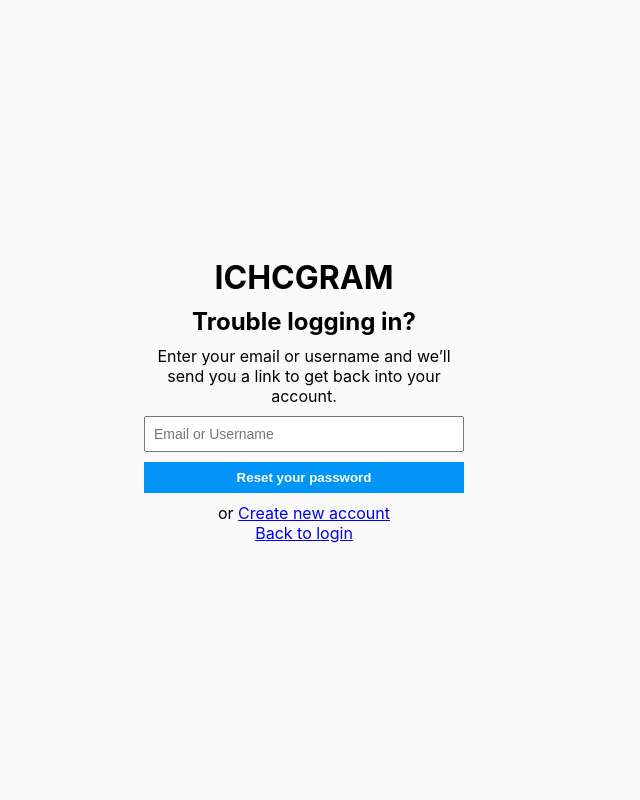
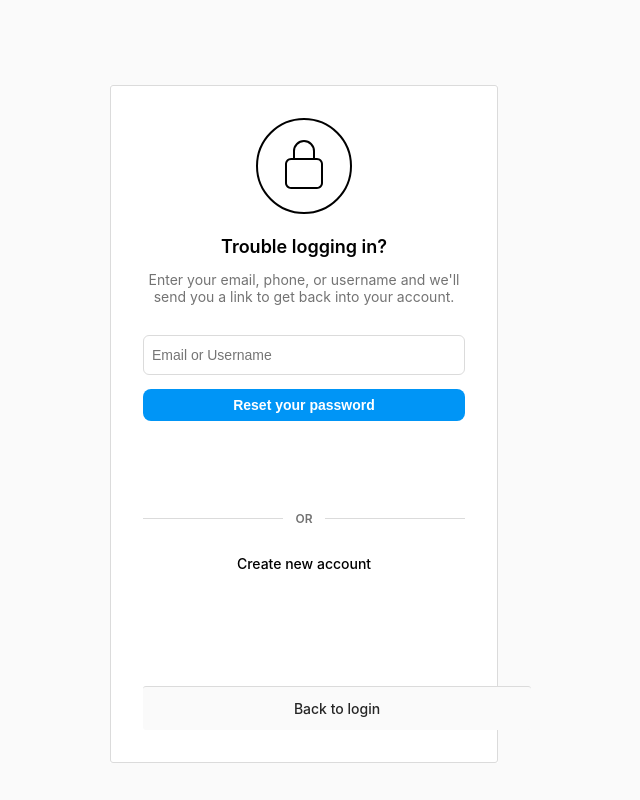
Before and after one commit to nataliia-tyrsa/social-media-app, a React (Vite) app in the folder frontend/: page /reset in a window 1280 px wide. Shown: the whole page, without its empty margins (336-976 px from the left). Built offline with nearby package versions, Linux system fonts and the light colour scheme.

Commit message:
feat: finalize Reset Password page with full layout, divider, and 'Back to login' block

```diff
--- a/frontend/src/pages/ResetPassword/ResetPassword.css
+++ b/frontend/src/pages/ResetPassword/ResetPassword.css
@@ -1,28 +1,123 @@
-.reset-container {
-    display: flex;
-    justify-content: center;
-    align-items: center;
-    min-height: 100vh;
-  }
+* {
+  margin: 0;
+  padding: 0;
+  box-sizing: border-box;
+}
 
-  .reset-form {
-    width: 320px;
-    display: flex;
-    flex-direction: column;
-    gap: 10px;
-    text-align: center;
-  }
+a {
+  text-decoration: none;
+  color: inherit;
+}
 
-  .reset-form input {
-    padding: 8px;
-    font-size: 14px;
-  }
+.reset-wrapper {
+  display: flex;
+  flex-direction: column;
+  align-items: center;
+  margin-top: 85px;
+  background-color: #fff;
+}
 
-  .reset-form button {
-    background-color: #0095f6;
-    color: white;
-    padding: 8px;
-    font-weight: bold;
-    border: none;
-    cursor: pointer;
-  }
+.reset-form {
+  border: 1px solid #dbdbdb;
+  border-radius: 3px;
+  padding: 32px;
+  width: 388px;
+  display: flex;
+  flex-direction: column;
+  gap: 14px;
+  text-align: center;
+  background-color: #fff;
+}
+
+.reset-lock-icon {
+  width: 96px;
+  height: 96px;
+  margin: 0 auto 8px;
+}
+
+.reset-title {
+  font-size: 18px;
+  font-weight: 600;
+}
+
+.reset-description {
+  font-size: 14px;
+  color: #737373;
+  margin-bottom: 16px;
+}
+
+.reset-input {
+  padding: 8px;
+  font-size: 14px;
+  border: 1px solid #dbdbdb;
+  border-radius: 6px;
+  height: 40px;
+}
+
+.reset-button {
+  background-color: #0095f6;
+  color: white;
+  padding: 8px;
+  font-weight: 600;
+  font-size: 14px;
+  border: none;
+  cursor: pointer;
+  border-radius: 8px;
+  margin-bottom: 60px;
+}
+
+.reset-divider {
+  display: flex;
+  align-items: center;
+  gap: 12px;
+  margin: 16px 0;
+  color: #737373;
+  margin-bottom: 15px;
+}
+
+.reset-divider hr {
+  flex-grow: 1;
+  height: 1px;
+  border: none;
+  background-color: #dbdbdb;
+}
+
+.reset-divider span {
+  font-size: 12px;
+  font-weight: 600;
+}
+
+.reset-create-link {
+  font-size: 14px;
+  font-weight: 500;
+  cursor: pointer;
+  margin-bottom: 84px;
+}
+
+.reset-create-link:hover{
+  color: #0095f6;
+}
+
+.reset-bottom-bar {
+  width: 388px;
+  height: 44px;
+  background-color: rgba(250, 250, 250, 1);
+  border-top: 1px solid rgba(219, 219, 219, 1);
+  border-radius: 3px;
+  display: flex;
+  justify-content: center;
+  align-items: center;
+  margin-top: 16px;
+}
+
+.reset-bottom-bar a {
+  font-size: 14px;
+  font-weight: 500;
+  color: #262626;
+  text-decoration: none;
+}
+
+.reset-bottom-bar a:hover {
+  color: #0095f6;
+  transition: 0.2s ease;
+}
--- a/frontend/src/pages/ResetPassword/index.tsx
+++ b/frontend/src/pages/ResetPassword/index.tsx
@@ -1,24 +1,28 @@
-import { useState } from 'react';
-import { Link } from 'react-router-dom';
-import './ResetPassword.css'; // если будут стили
+import { useState } from "react";
+import { Link } from "react-router-dom";
+import "./ResetPassword.css";
+import lock from "../../assets/lock.svg";
 
 const ResetPassword = () => {
-  const [input, setInput] = useState('');
+  const [input, setInput] = useState("");
 
   const handleSubmit = (e: React.FormEvent) => {
     e.preventDefault();
-    // тут можно отправить запрос на /api/auth/reset (если есть)
     alert(`Reset link sent to: ${input}`);
   };
 
   return (
-    <div className="reset-container">
+    <div className="reset-wrapper">
       <form className="reset-form" onSubmit={handleSubmit}>
-        <h1 className="logo">ICHCGRAM</h1>
-        <h2>Trouble logging in?</h2>
-        <p>Enter your email or username and we’ll send you a link to get back into your account.</p>
+        <img className="reset-lock-icon" src={lock} alt="lock" />
+        <h2 className="reset-title">Trouble logging in?</h2>
+        <p className="reset-description">
+          Enter your email, phone, or username and we'll send you a link to get
+          back into your account.
+        </p>
 
         <input
+          className="reset-input"
           type="text"
           placeholder="Email or Username"
           value={input}
@@ -26,17 +30,26 @@ const ResetPassword = () => {
           required
         />
 
-        <button type="submit">Reset your password</button>
+        <button type="submit" className="reset-button">
+          Reset your password
+        </button>
 
-        <div className="footer">
-          <p>
-            or <Link to="/signup">Create new account</Link>
-          </p>
-          <p>
-            <Link to="/">Back to login</Link>
-          </p>
+        <div className="reset-divider">
+          <hr />
+          <span>OR</span>
+          <hr />
         </div>
+
+        <Link to="/signup" className="reset-create-link">
+          Create new account
+        </Link>
+
+        <div className="reset-bottom-bar">
+        <Link to="/">Back to login</Link>
+      </div>
       </form>
+
+
     </div>
   );
 };
```
Also changed, not shown: frontend/src/assets/lock.svg (added).
